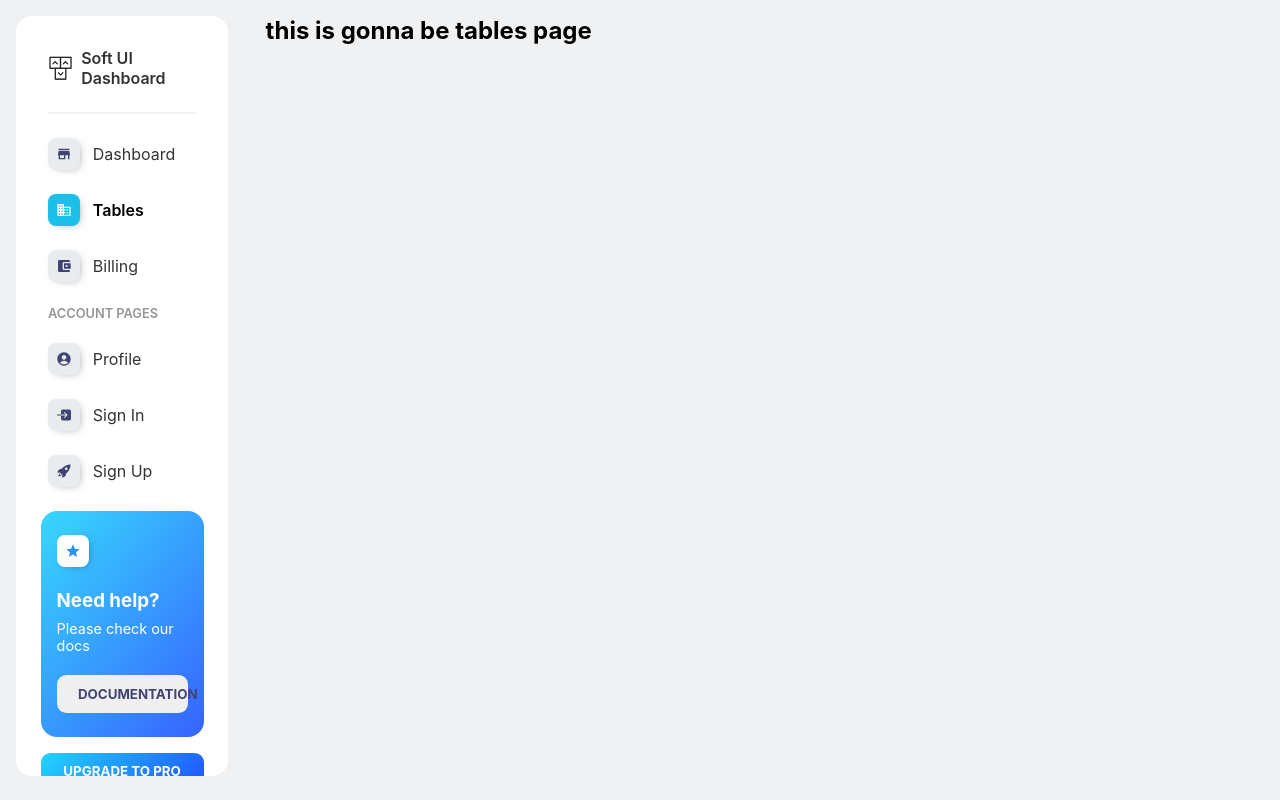
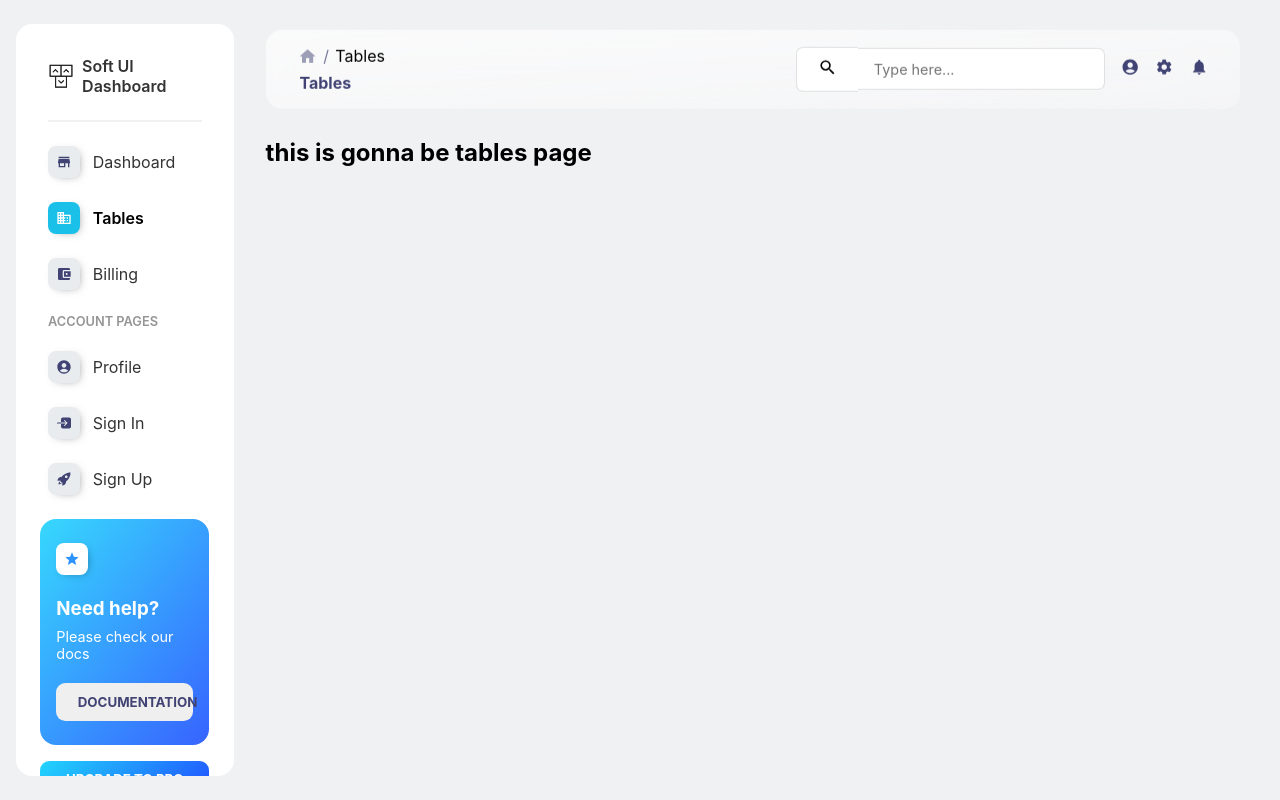
Before and after one commit to jamoliddinsaidov/soft_ui_dashboard, a React (Create React App) app: page /tables in a window 1280 px wide. Built offline with nearby package versions, Linux system fonts and the light colour scheme.

Commit message:
add topHeader comp & styles

```diff
--- /dev/null
+++ b/src/components/Headers/TopHeader.jsx
@@ -0,0 +1,47 @@
+import React from 'react'
+import { Link } from 'react-router-dom'
+
+// utils
+import { MdHome, MdSearch, MdAccountCircle, MdSettings, MdNotifications } from 'react-icons/md'
+
+// styles
+import { StyledTopHeader, BreadcrumbNav, StyledHeaderSearchBar, TopHeaderContainer } from './styles/TopHeader'
+
+const TopHeader = ({ page }) => {
+  return (
+    <StyledTopHeader>
+      <BreadcrumbNav>
+        <div>
+          <Link to='/'>
+            <MdHome />
+          </Link>
+          <p>/</p>
+          <span>{page}</span>
+        </div>
+        <h4>{page}</h4>
+      </BreadcrumbNav>
+
+      <TopHeaderContainer>
+        <StyledHeaderSearchBar>
+          <button>
+            <MdSearch />
+          </button>
+          <input type='text' placeholder='Type here...' />
+        </StyledHeaderSearchBar>
+
+        <Link to='signin' className='signin_link'>
+          <MdAccountCircle />
+        </Link>
+
+        <Link to='#'>
+          <MdSettings />
+        </Link>
+        <Link to='#'>
+          <MdNotifications />
+        </Link>
+      </TopHeaderContainer>
+    </StyledTopHeader>
+  )
+}
+
+export default TopHeader
--- /dev/null
+++ b/src/components/Headers/styles/TopHeader.js
@@ -0,0 +1,105 @@
+import styled from 'styled-components'
+import { Flex, FlexBetween, colors } from '../../../GlobalStyles'
+
+export const StyledTopHeader = styled(FlexBetween)`
+  margin-top: -0.8em;
+  margin-bottom: 2em;
+  background: transparent;
+  position: sticky;
+  top: 30px;
+  background: linear-gradient(to right bottom, rgba(255, 255, 255, 0.7), rgba(255, 255, 255, 0.3));
+  z-index: 2;
+  backdrop-filter: blur(2rem);
+  padding: 1em 2em;
+  border-radius: 1em;
+`
+
+export const BreadcrumbNav = styled(Flex)`
+  flex-direction: column;
+  justify-content: flex-start;
+  h4 {
+    margin-left: -2em;
+  }
+
+  h4,
+  p,
+  svg {
+    color: ${colors.iconColor};
+  }
+
+  div {
+    display: flex;
+    align-items: center;
+    margin-bottom: 0.4em;
+
+    svg {
+      display: block;
+      opacity: 0.5;
+      font-size: 1.2rem;
+    }
+
+    p {
+      margin: 0 0.4em;
+      opacity: 0.7;
+    }
+  }
+`
+
+export const TopHeaderContainer = styled(FlexBetween)`
+  a {
+    margin-left: 1em;
+    color: ${colors.iconColor};
+    transition: color 300ms ease;
+
+    svg {
+      font-size: 1.15rem;
+    }
+
+    &:hover {
+      color: ${colors.darkBlue};
+    }
+  }
+`
+
+export const StyledHeaderSearchBar = styled(Flex)`
+  button,
+  input {
+    background: #fff;
+    border: 1px solid #e0e0e0;
+    font-size: 0.9rem;
+    transition: all 400ms ease;
+
+    &:hover,
+    &:active,
+    &:focus {
+      border: 2px solid ${colors.lightBlue};
+    }
+
+    &:focus {
+      padding: 0.8em 1.4em;
+    }
+  }
+
+  button {
+    width: 20%;
+    margin: 0 auto;
+    border-right: none;
+    border-top-left-radius: 0.5em;
+    border-bottom-left-radius: 0.5em;
+    cursor: pointer;
+    padding: 0.7em 1.1em;
+
+    svg {
+      font-size: 1.2rem;
+    }
+  }
+
+  input {
+    width: 80%;
+    border-left: none;
+    border-top-right-radius: 0.5em;
+    border-bottom-right-radius: 0.5em;
+    outline: none;
+    padding: 0.8em 1.1em;
+  }
+`
--- a/src/components/Navigations/styles/StyledSidenav.js
+++ b/src/components/Navigations/styles/StyledSidenav.js
@@ -4,10 +4,12 @@ export const StyledSidenav = styled.nav`
   background: #fff;
   padding: 2em;
   width: 100%;
-  height: 95vh;
+  height: 94vh;
   overflow-y: scroll;
   overflow-x: hidden;
   border-radius: 1em;
+  position: fixed;
+  margin-top: 0.5em;
 
   &::-webkit-scrollbar {
     width: 0;
--- a/src/layouts/styles/StyledMainLayout.js
+++ b/src/layouts/styles/StyledMainLayout.js
@@ -10,5 +10,6 @@ export const StyledMainLayout = styled.div`
 
 export const StyledMainLayoutContainer = styled.div`
   width: 80%;
-  margin-left: auto;
+  margin: 1.5em 0 1.5em auto;
+  padding-right: 1.5em;
 `
--- a/src/pages/Dashboard/Dashboard.jsx
+++ b/src/pages/Dashboard/Dashboard.jsx
@@ -2,10 +2,12 @@ import React from 'react'
 
 // components
 import MainLayout from '../../layouts/MainLayout'
+import TopHeader from '../../components/Headers/TopHeader'
 
 const Dashboard = () => {
   return (
     <MainLayout>
+      <TopHeader page='Dashboard' />
       <h2>This is gonna be dashboard</h2>
     </MainLayout>
   )
--- a/src/pages/Tables/Tables.jsx
+++ b/src/pages/Tables/Tables.jsx
@@ -2,10 +2,12 @@ import React from 'react'
 
 // components
 import MainLayout from '../../layouts/MainLayout'
+import TopHeader from '../../components/Headers/TopHeader'
 
 const Tables = () => {
   return (
     <MainLayout>
+      <TopHeader page='Tables' />
       <h2>this is gonna be tables page</h2>
     </MainLayout>
   )
```
